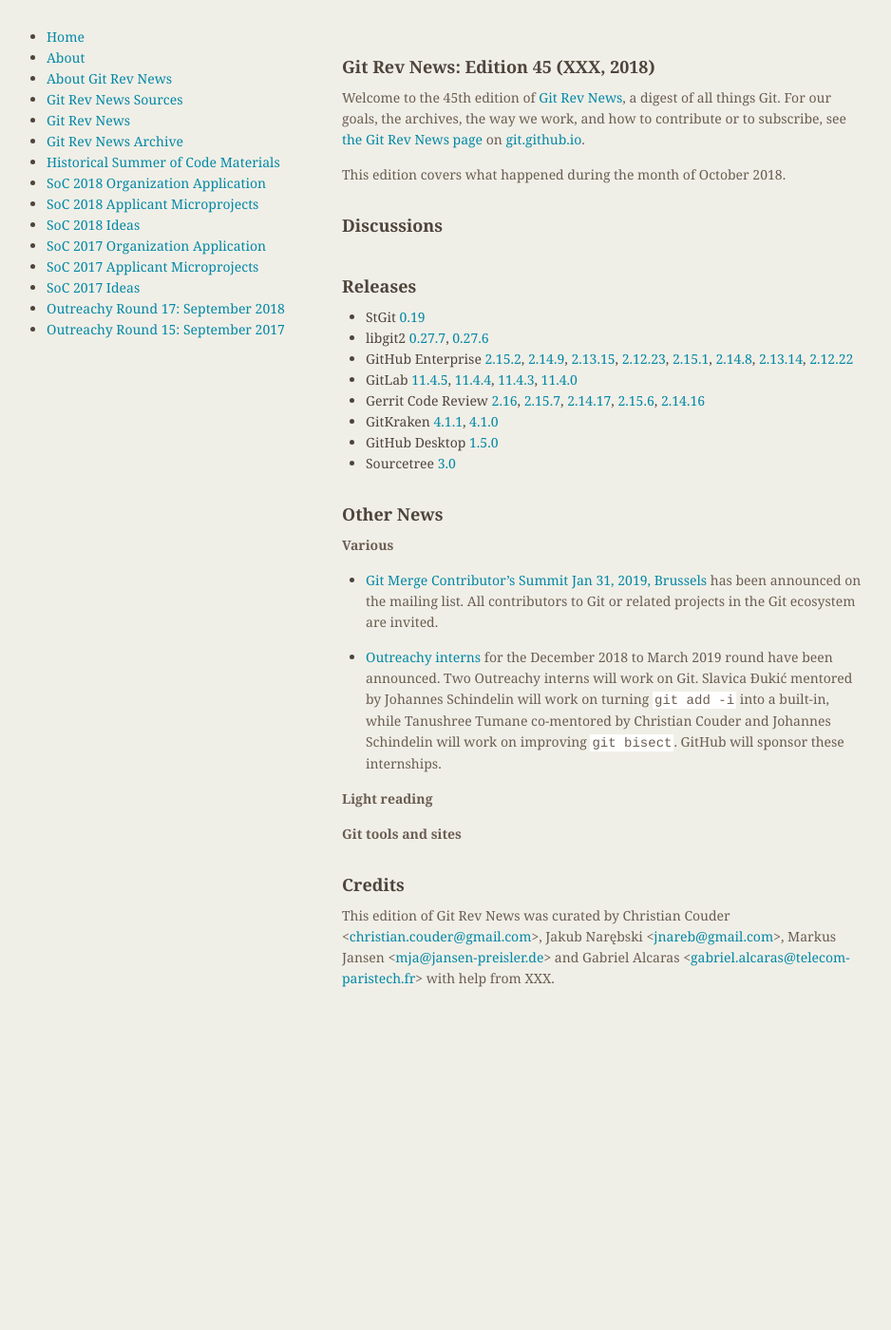
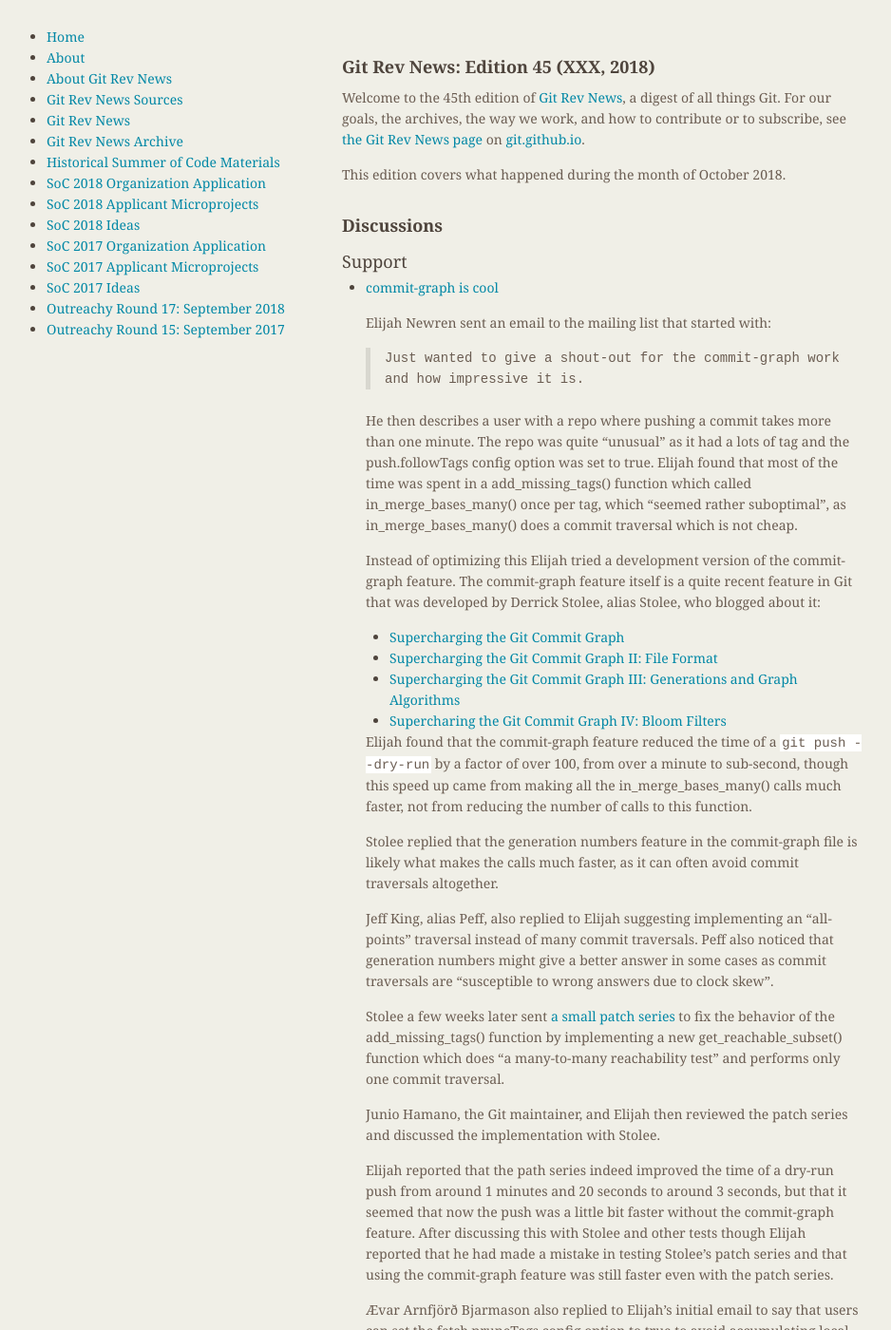
Before and after one commit to git/git.github.io, a Jekyll site: the page built from rev_news/drafts/edition-45.md, in a window 1280 px wide and 1400 px high. Shown: the whole window at 95% size, without its empty margins (174-1112 px from the left). Built offline with Jekyll 4.4.1, drawn with Linux system fonts in a browser that asks for light colours; some of the changed text lies outside the part shown.

Commit message:
rn-45: add commit-graph article

```diff
--- a/rev_news/drafts/edition-45.md
+++ b/rev_news/drafts/edition-45.md
@@ -25,9 +25,77 @@
 ### Reviews
 -->
 
-<!---
 ### Support
--->
+
+* [commit-graph is cool](https://public-inbox.org/git/CABPp-BECpSOxudovjbDG_3W9wus102RW+E+qPmd4g3Qyd-QDKQ@mail.gmail.com/)
+
+  Elijah Newren sent an email to the mailing list that started with:
+
+  > Just wanted to give a shout-out for the commit-graph work and how
+  > impressive it is.
+
+  He then describes a user with a repo where pushing a commit takes
+  more than one minute. The repo was quite "unusual" as it had a lots
+  of tag and the push.followTags config option was set to true. Elijah
+  found that most of the time was spent in a add_missing_tags()
+  function which called in_merge_bases_many() once per tag, which
+  "seemed rather suboptimal", as in_merge_bases_many() does a commit
+  traversal which is not cheap.
+
+  Instead of optimizing this Elijah tried a development version of the
+  commit-graph feature. The commit-graph feature itself is a quite
+  recent feature in Git that was developed by Derrick Stolee, alias
+  Stolee, who blogged about it:
+
+    - [Supercharging the Git Commit Graph](https://blogs.msdn.microsoft.com/devops/2018/06/25/supercharging-the-git-commit-graph/)
+    - [Supercharging the Git Commit Graph II: File Format](https://blogs.msdn.microsoft.com/devops/2018/07/02/supercharging-the-git-commit-graph-ii-file-format/)
+    - [Supercharging the Git Commit Graph III: Generations and Graph Algorithms](https://blogs.msdn.microsoft.com/devops/2018/07/09/supercharging-the-git-commit-graph-iii-generations/)
+    - [Supercharing the Git Commit Graph IV: Bloom Filters](https://blogs.msdn.microsoft.com/devops/2018/07/16/super-charging-the-git-commit-graph-iv-bloom-filters/)
+
+  Elijah found that the commit-graph feature reduced the time of a
+  `git push --dry-run` by a factor of over 100, from over a minute to
+  sub-second, though this speed up came from making all the
+  in_merge_bases_many() calls much faster, not from reducing the
+  number of calls to this function.
+
+  Stolee replied that the generation numbers feature in the
+  commit-graph file is likely what makes the calls much faster, as it
+  can often avoid commit traversals altogether.
+
+  Jeff King, alias Peff, also replied to Elijah suggesting
+  implementing an "all-points" traversal instead of many commit
+  traversals. Peff also noticed that generation numbers might give a
+  better answer in some cases as commit traversals are "susceptible to
+  wrong answers due to clock skew".
+
+  Stolee a few weeks later sent
+  [a small patch series](https://public-inbox.org/git/pull.60.git.gitgitgadget@gmail.com/)
+  to fix the behavior of the add_missing_tags() function by
+  implementing a new get_reachable_subset() function which does "a
+  many-to-many reachability test" and performs only one commit
+  traversal.
+
+  Junio Hamano, the Git maintainer, and Elijah then reviewed the patch
+  series and discussed the implementation with Stolee.
+
+  Elijah reported that the path series indeed improved the time of a
+  dry-run push from around 1 minutes and 20 seconds to around 3
+  seconds, but that it seemed that now the push was a little bit
+  faster without the commit-graph feature. After discussing this with
+  Stolee and other tests though Elijah reported that he had made a
+  mistake in testing Stolee's patch series and that using the
+  commit-graph feature was still faster even with the patch series.
+
+  Ævar Arnfjörð Bjarmason also replied to Elijah's initial email to
+  say that users can set the fetch.pruneTags config option to true to
+  avoid accumulating local-only tags. Elijah then thanked Ævar for the
+  suggestion.
+
+  A few days later Stolee sent
+  [a slightly improved version of his small patch series](https://public-inbox.org/git/pull.60.v2.git.gitgitgadget@gmail.com/).
+  This version has recently been merged into the master branch, so it
+  should be in the upcoming v2.20.0 Git release
+  [scheduled for the beginning of December](https://tinyurl.com/gitCal).
 
 <!---
 ## Developer Spotlight:
```
